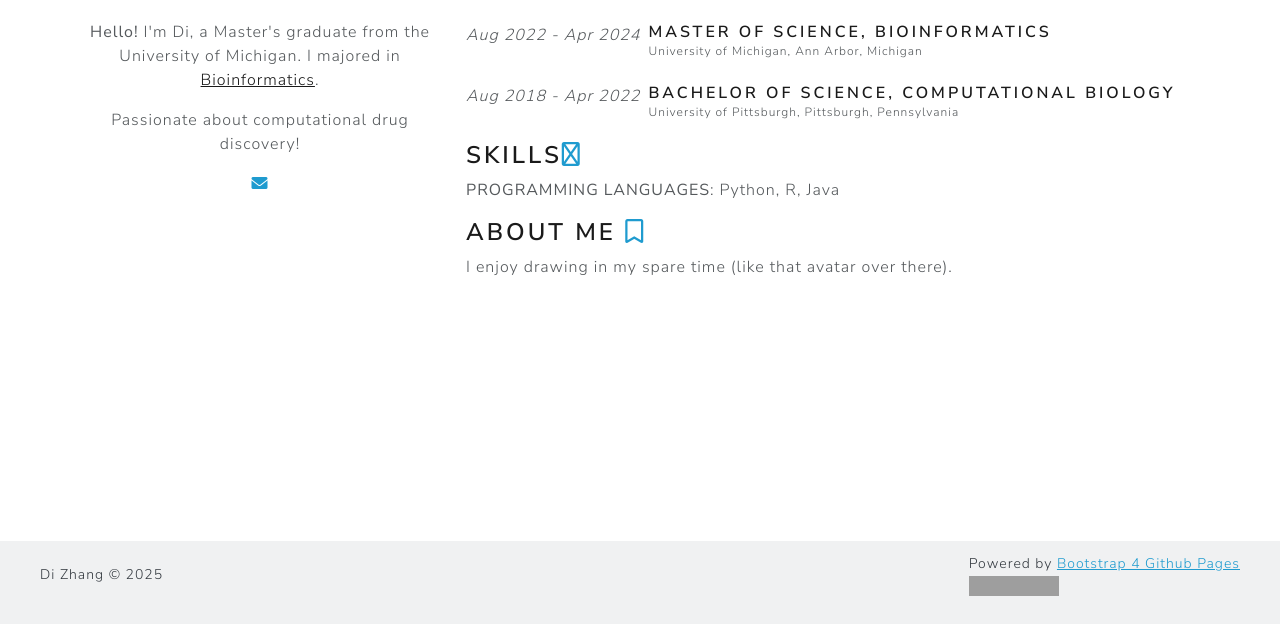
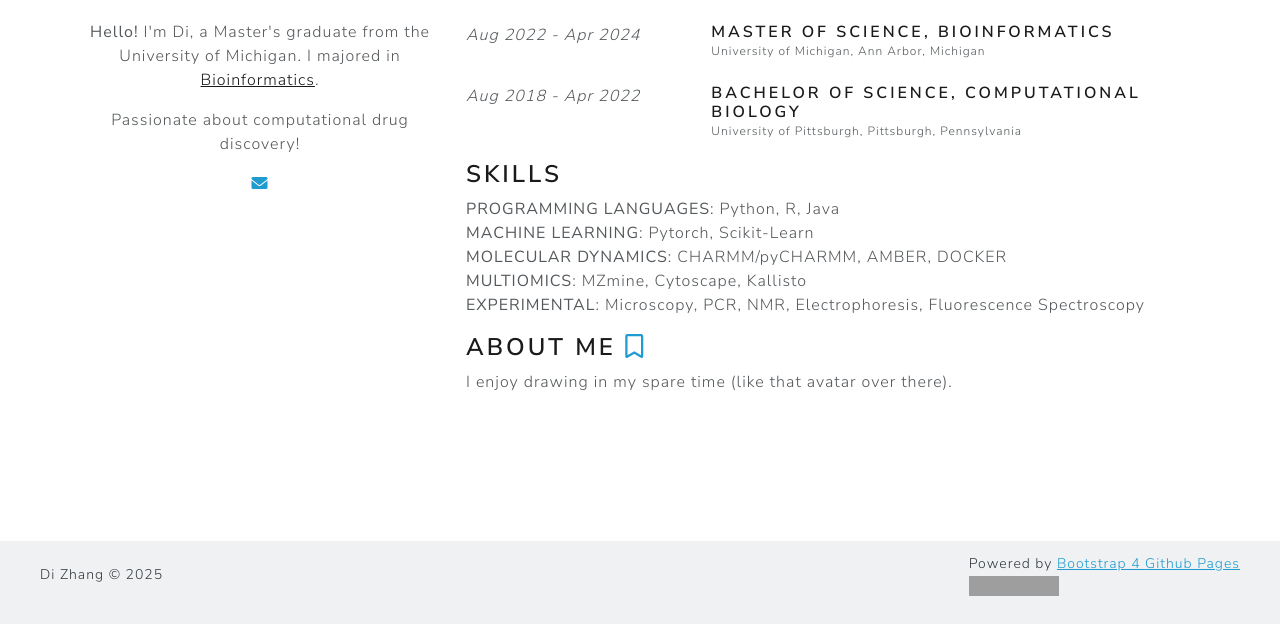
Before and after one commit to zhangdi33/zhangdi33.github.io, a Jekyll site: the page built from index.html, in a window 1280 px wide, cut to the strip 276-900 px from the top of the page. Built offline with Jekyll 4.4.1, drawn with Linux system fonts in a browser that asks for light colours; grey boxes are pictures that could not be loaded.

Commit message:
Update index.html

```diff
--- a/index.html
+++ b/index.html
@@ -50,41 +50,45 @@ layout: default
 
         <h3>Academic History <i class="fa-regular fa-map text-info"></i></h3>
         <div class="row px-2">
-          <div class="col-lg-auto col-12 p-1">
+          <div class="col-lg-4 col-12 p-1">
             <p><i>June 2024 - June 2025</i></p>
           </div>
 
-          <div class="col-lg col-12 p-1">
+          <div class="col-lg-8 col-12 p-1">
             <h5 class="mb-0">Optional Practical Training Student</h5>
             <p class="text-secondary" style="font-size:75%;">University of Michigan, Ann Arbor, Michigan</p>
           </div>
         </div>
 
         <div class="row px-2">
-          <div class="col-lg-auto col-12 p-1">
+          <div class="col-lg-4 col-12 p-1">
             <p><i>Aug 2022 - Apr 2024</i></p>
           </div>
 
-          <div class="col-lg col-12 p-1">
+          <div class="col-lg-8 col-12 p-1">
             <h5 class="mb-0">Master of Science, Bioinformatics</h5>
             <p class="text-secondary" style="font-size:75%;">University of Michigan, Ann Arbor, Michigan</p>
           </div>
         </div>
 
         <div class="row px-2">
-          <div class="col-lg-auto col-12 p-1">
+          <div class="col-lg-4 col-12 p-1">
             <p><i>Aug 2018 - Apr 2022</i></p>
           </div>
 
-          <div class="col-lg col-12 p-1">
+          <div class="col-lg-8 col-12 p-1">
             <h5 class="mb-0">Bachelor of Science, Computational Biology</h5>
             <p class="text-secondary" style="font-size:75%;">University of Pittsburgh, Pittsburgh, Pennsylvania</p>
           </div>
         </div>
 
-        <h3>Skills<i class="fa-regular fa-laptop text-info"></i></h3>
+        <h3>Skills<i class="fa-regular fa-computer text-info"></i></h3>
         <p>
           <b class="text-uppercase">Programming Languages</b>: Python, R, Java
+          <br><b class="text-uppercase">Machine Learning</b>: Pytorch, Scikit-Learn
+          <br><b class="text-uppercase">Molecular Dynamics</b>: CHARMM/pyCHARMM, AMBER, DOCKER
+          <br><b class="text-uppercase">Multiomics</b>: MZmine, Cytoscape, Kallisto
+          <br><b class="text-uppercase">Experimental</b>: Microscopy, PCR, NMR, Electrophoresis, Fluorescence Spectroscopy
         </p>
 
         <h3>About Me <i class="fa-regular fa-bookmark text-info"></i></h3>
```
